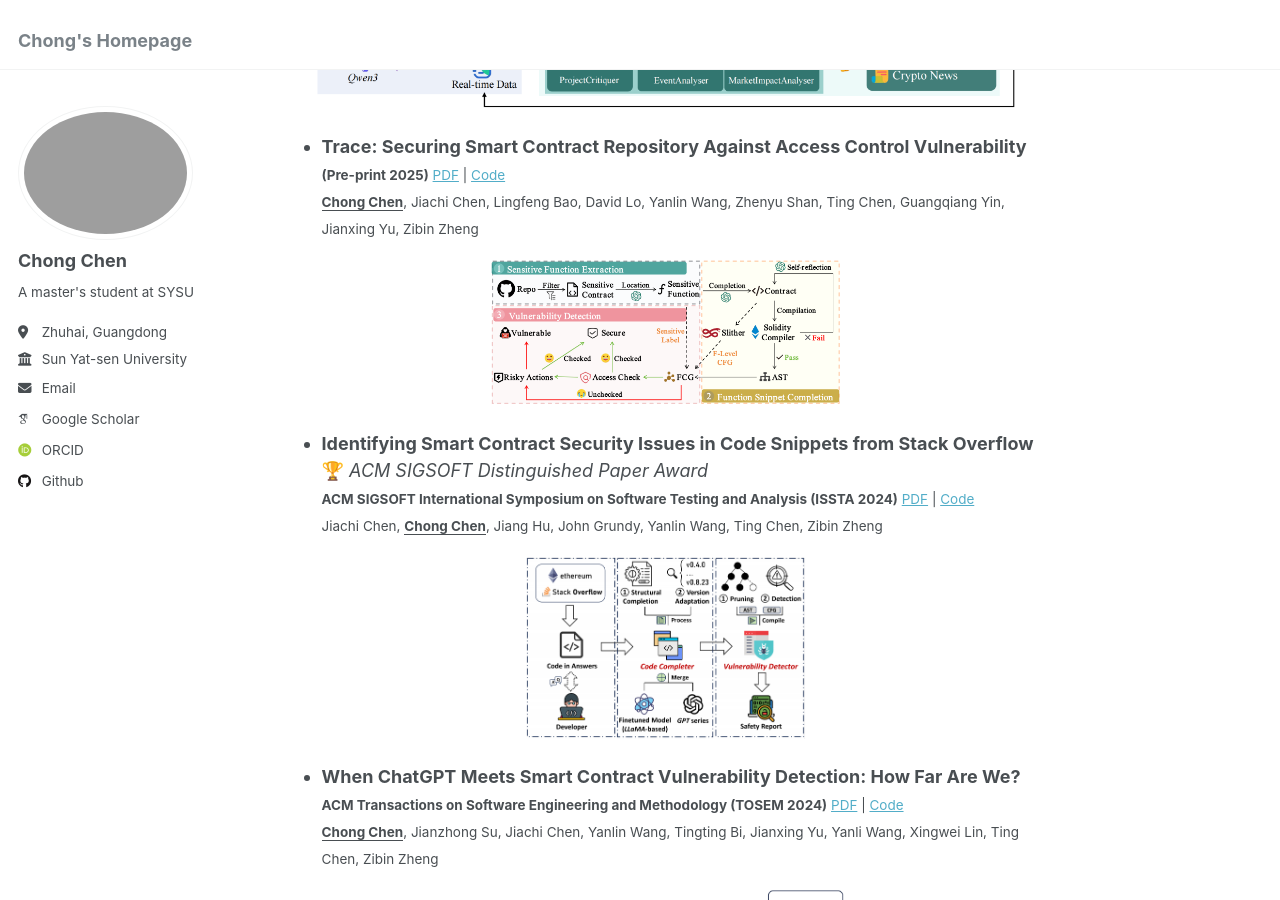
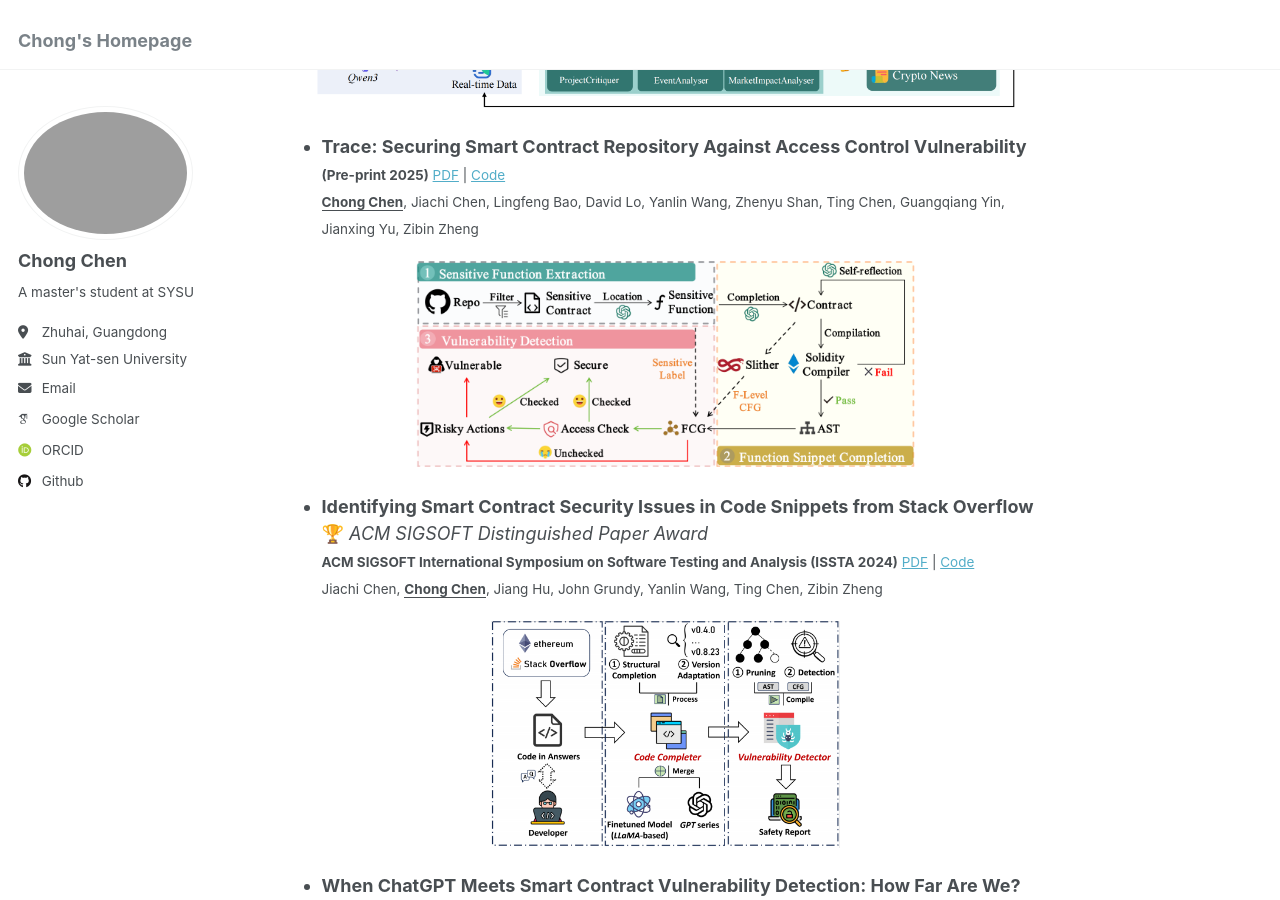
Before and after one commit to BugmakerCC/chong, a Jekyll site: the page built from _pages/about.md, in a window 1280 px wide and 900 px high, scrolled down 1010 px. Built offline with Jekyll 4.4.1, drawn with Linux system fonts in a browser that asks for light colours; some web fonts are replaced.

Commit message:
Update about.md

```diff
--- a/_pages/about.md
+++ b/_pages/about.md
@@ -35,7 +35,7 @@ Publications
 <small>**(Pre-print 2025)**  [PDF](https://arxiv.org/abs/2510.19254) | [Code](https://github.com/BugmakerCC/Trace)</small>
 <small><u><b>Chong Chen</b></u>, Jiachi Chen, Lingfeng Bao, David Lo, Yanlin Wang, Zhenyu Shan, Ting Chen, Guangqiang Yin, Jianxing Yu, Zibin Zheng</small>
 <p align="center">
-  <img src="images/Trace.png" width="350">
+  <img src="images/Trace.png" width="500">
 </p>
 
 - **Identifying Smart Contract Security Issues in Code Snippets from Stack Overflow**
@@ -43,7 +43,7 @@ Publications
 <small>**ACM SIGSOFT International Symposium on Software Testing and Analysis (ISSTA 2024)**  [PDF](https://dl.acm.org/doi/pdf/10.1145/3650212.3680353) | [Code](https://github.com/BugmakerCC/SOChecker)</small>
 <small>Jiachi Chen, <u><b>Chong Chen</b></u>, Jiang Hu, John Grundy, Yanlin Wang, Ting Chen, Zibin Zheng</small>
 <p align="center">
-  <img src="images/SOChecker.png" width="280">
+  <img src="images/SOChecker.png" width="350">
 </p>
 
 - **When ChatGPT Meets Smart Contract Vulnerability Detection: How Far Are We?**
```
